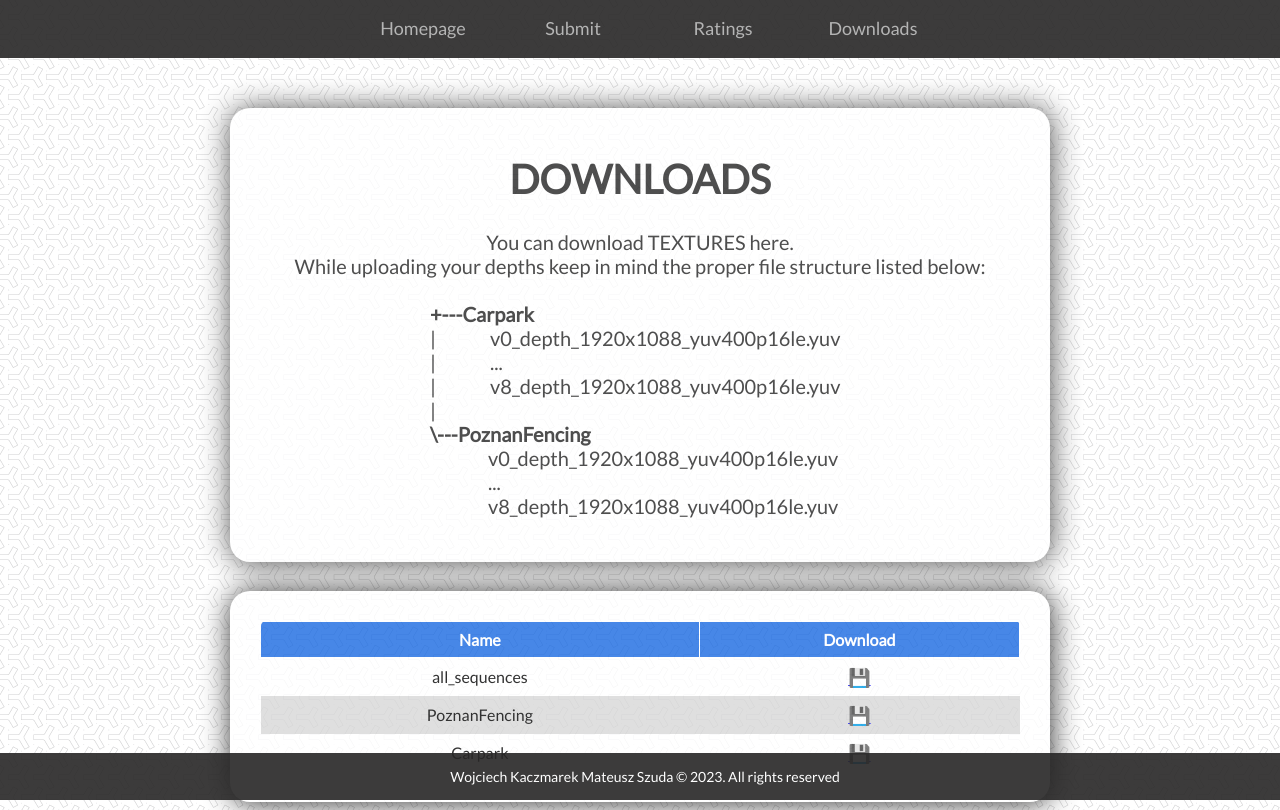
After one commit to mattix1710/DepthMapQualityDB, a Django app: page /downloads/ in a window 1280 px wide. The commit adds this page. Run offline with Django 4.2, Linux system fonts and the light colour scheme; data comes from the database, SQL or seed files in the repository; parts of the project's set-up code (start-up, migrations or seed data) failed here and were passed over.

Commit message:
Wojciech 20.01 Update downloads added

```diff
--- a/depth_grader/depthQualifier/static/depthQualifier/style.css
+++ b/depth_grader/depthQualifier/static/depthQualifier/style.css
@@ -5,6 +5,12 @@ body{
     font-family: 'Lato';
     font-weight: 400;
     background-image: url("img/y-so-serious-white.png");
+}
+
+.code{
+    width: 420px;
+    margin-left: auto;
+    margin-right: auto;
 }
 
 #container
@@ -19,6 +25,18 @@ body{
     width: 1200px;
     margin-left: auto;
     margin-right: auto;
+}
+
+#container-depth
+{
+    width: 780px;
+    margin-left: auto;
+    margin-right: auto;
+    background-color: white;
+    opacity: 0.8;
+    padding: 20px;
+    border-radius: 20px;
+    box-shadow: 1px 1px 30px;
 }
 
 #container-ratings
@@ -361,6 +379,7 @@ table {
     /* box-shadow: 1px 1px 30px; */
 }
 table th {
+    border: 1px solid white;
     text-align: center;
     padding: 8px;
     /* border: 1px solid rgb(39, 38, 38); */
@@ -387,6 +406,14 @@ table tr:hover {
     color: rgb(25, 105, 226);
 }table .mobile-head {
     display:none;
+}
+
+td{
+    text-align: center;
+}
+
+th{
+    text-align: center;
 }
 
 @media screen and (max-width: 600px) {
@@ -533,6 +560,26 @@ table tr:hover {
 {
     width: 780px;
     padding: 20px;
+    margin: 90px;
+    margin-top: 100px;
+    margin-bottom: 10px;
+    border-radius: 20px;
+    color: rgb(36, 36, 36);
+    background-color: white;
+    font-size: 20px;
+    opacity: 0.8;
+    float: left;
+    text-align: left;
+    /* outline-style: dashed; */
+    box-shadow: 1px 1px 30px;
+}
+
+.basictiledownload
+{
+    width: 700px;
+    padding: 20px;
+    padding-left: 60px;
+    padding-right: 60px;
     margin: 90px;
     margin-top: 100px;
     margin-bottom: 10px;
--- a/depth_grader/depthQualifier/templates/depthQualifier/depth_est_methods.html
+++ b/depth_grader/depthQualifier/templates/depthQualifier/depth_est_methods.html
@@ -13,6 +13,7 @@
                 <li><a href="{% url 'index' %}">Homepage</a></li>
                 <li><a href="{% url 'method_form' %}">Submit</a></li>
                 <li><a href="{% url 'methods_list' %}">Ratings</a></li>
+                <li><a href="{% url 'downloads' %}">Downloads</a></li>
             </ol>
         </div>
 
--- a/depth_grader/depthQualifier/templates/depthQualifier/depth_form.html
+++ b/depth_grader/depthQualifier/templates/depthQualifier/depth_form.html
@@ -28,6 +28,7 @@
                 <li><a href="{% url 'index' %}">Homepage</a></li>
                 <li><a href="{% url 'method_form' %}">Submit</a></li>
                 <li><a href="{% url 'methods_list' %}">Ratings</a></li>
+                <li><a href="{% url 'downloads' %}">Downloads</a></li>
             </ol>
         </div>
 
--- /dev/null
+++ b/depth_grader/depthQualifier/templates/depthQualifier/downloads.html
@@ -0,0 +1,76 @@
+{% load static %}
+<!DOCTYPE html>
+<html lang="pl">
+    <head>
+        <title>Badanie map głębi</title>
+        <link href='https://fonts.googleapis.com/css?family=Lato:400' rel='stylesheet' type='text/css'>
+        <link rel="stylesheet" href="{% static 'depthQualifier/style.css' %}">
+    </head>
+    <body>
+        <div class="navbar">
+            <ol>
+                <li><a href="{% url 'index' %}">Homepage</a></li>
+                <li><a href="{% url 'method_form' %}">Submit</a></li>
+                <li><a href="{% url 'methods_list' %}">Ratings</a></li>
+                <li><a href="{% url 'downloads' %}">Downloads</a></li>
+            </ol>
+        </div>
+
+        <div id = "container">
+            <div class = "square">
+                <div class = "basictiledownload">
+                    <center>
+                    <h1>DOWNLOADS</h1>
+                    You can download TEXTURES here.<br/>
+                    While uploading your depths keep in mind the proper file structure listed below:<br/><br/>
+                    <!-- {% load static %} <img src="{% static 'depthQualifier/img/filestructure.png'%}" alt="home" /> -->
+                </center>
+                <div class="code">
+                <b>+---Carpark<br/></b>
+                |&nbsp;&nbsp;&nbsp;&nbsp;&nbsp;&nbsp;&nbsp;&nbsp;&nbsp;&nbsp;&nbsp;&nbsp;&nbsp;&nbsp;v0_depth_1920x1088_yuv400p16le.yuv<br/>
+                |&nbsp;&nbsp;&nbsp;&nbsp;&nbsp;&nbsp;&nbsp;&nbsp;&nbsp;&nbsp;&nbsp;&nbsp;&nbsp;&nbsp;...<br/>
+                |&nbsp;&nbsp;&nbsp;&nbsp;&nbsp;&nbsp;&nbsp;&nbsp;&nbsp;&nbsp;&nbsp;&nbsp;&nbsp;&nbsp;v8_depth_1920x1088_yuv400p16le.yuv<br/>
+                |<br/>
+                <b>\---PoznanFencing<br/></b>
+                &nbsp;&nbsp;&nbsp;&nbsp;&nbsp;&nbsp;&nbsp;&nbsp;&nbsp;&nbsp;&nbsp;&nbsp;&nbsp;&nbsp;&nbsp;v0_depth_1920x1088_yuv400p16le.yuv<br/>
+                &nbsp;&nbsp;&nbsp;&nbsp;&nbsp;&nbsp;&nbsp;&nbsp;&nbsp;&nbsp;&nbsp;&nbsp;&nbsp;&nbsp;&nbsp;...<br/>
+                &nbsp;&nbsp;&nbsp;&nbsp;&nbsp;&nbsp;&nbsp;&nbsp;&nbsp;&nbsp;&nbsp;&nbsp;&nbsp;&nbsp;&nbsp;v8_depth_1920x1088_yuv400p16le.yuv<br/><br/>
+                </div>
+                </div>
+            </div>
+            <div style="clear: both;"></div>
+            <br/>
+        <div id="container-depth">
+            {% if sequences %}
+            <div class="table-container">
+                <table>
+                    <tr>
+                        <th>Name</th>
+                        <th>Download</th>
+                    </tr>
+                    {% for seq in sequences %}
+                    <tr>
+                        <td>{{ seq.seq_name }}</td>
+                        <td><a href="{{ seq.seq_src.url }}" style="font-size: large; text-align: center;">💾</a></td>
+                    </tr>
+                    {% endfor %}
+                </table>
+            </div>
+        {% else %}
+            <p>No models available.</p>
+        {% endif %}
+        </div>
+<!--
+            <a href="{{ seq.seq_src.url }}" style="font-size: large; text-align: center;">
+                <div id="download">
+                    <h2>CLICK TO DOWNLOAD<br/>TEXTURES</h2>
+                </div>
+                </a> -->
+
+        </div>
+
+        <div id = "footer">
+            Wojciech Kaczmarek Mateusz Szuda &copy; 2023. All rights reserved</br>
+        </div>
+    </body>
+</html>
--- a/depth_grader/depthQualifier/templates/depthQualifier/index.html
+++ b/depth_grader/depthQualifier/templates/depthQualifier/index.html
@@ -12,6 +12,7 @@
                 <li><a href="{% url 'index' %}">Homepage</a></li>
                 <li><a href="{% url 'method_form' %}">Submit</a></li>
                 <li><a href="{% url 'methods_list' %}">Ratings</a></li>
+                <li><a href="{% url 'downloads' %}">Downloads</a></li>
             </ol>
         </div>
         <div id = "container">
--- a/depth_grader/depthQualifier/urls.py
+++ b/depth_grader/depthQualifier/urls.py
@@ -8,6 +8,7 @@ from . import views
 
 urlpatterns = [
     path('', views.index, name='index'),
+    path('downloads/', views.downloads, name='downloads'),
     path('testy/', views.testing, name = 'testing'),
     # path('methods/', views.DepthEstMethodList.as_view(), name='methods_list'),
     path('methods/', views.MethodList, name='methods_list'),
--- a/depth_grader/depthQualifier/views.py
+++ b/depth_grader/depthQualifier/views.py
@@ -30,6 +30,22 @@ def index(request):
     # print(template)
     # return HttpResponse(template.render)
     return render(request, TEMPLATE_PATH + 'index.html')
+    # return HttpResponse("<br><br><center><h1>Here will be placed a database of cute HTTP cats!</h1></center>")
+
+def downloads(request):
+    print(DEBUG + "site rendering")
+    # template = loader.get_template(TEMPLATE_PATH + "index.html")
+    # print(template)
+    # return HttpResponse(template.render)
+
+    sequences = Sequence.objects.all()
+    context = {'sequences' : sequences}
+
+    # TEXTURES = Sequence.objects.get(seq_name = SEQUENCE_CARPARK)
+
+    # context = {'download': TEXTURES}
+
+    return render(request, TEMPLATE_PATH + 'downloads.html', context=context)
     # return HttpResponse("<br><br><center><h1>Here will be placed a database of cute HTTP cats!</h1></center>")
 
 ##############################################
```
Also changed, not shown: depth_grader/depthQualifier/static/depthQualifier/img/filestructure.png (added).
